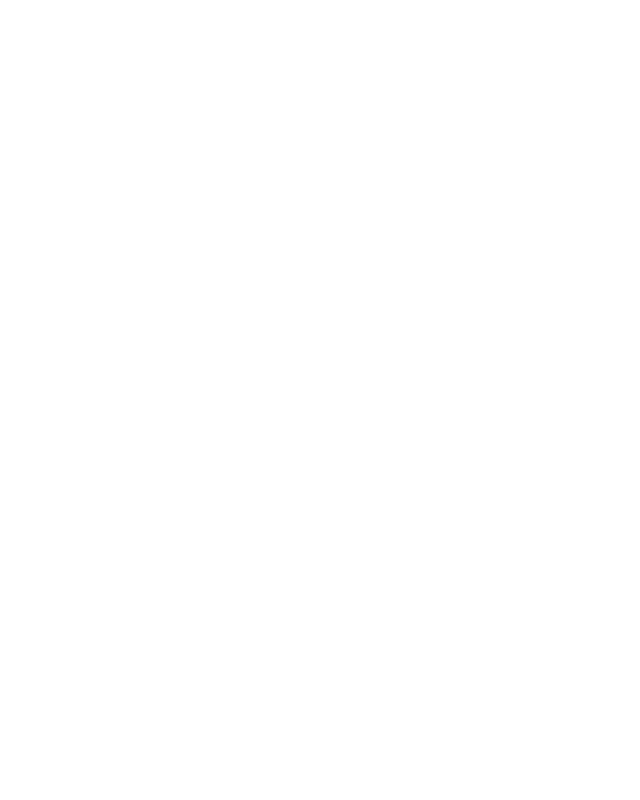
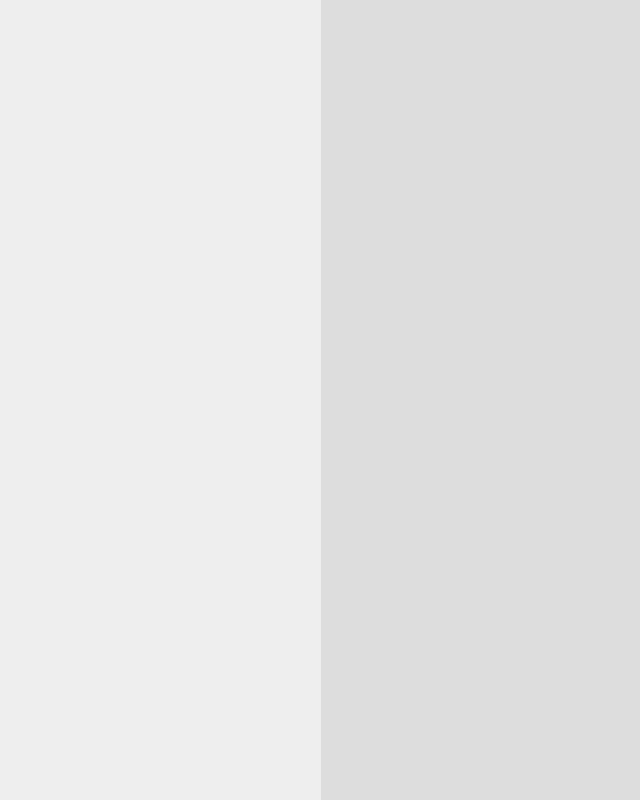
Before and after one commit to matthsena/isilang-webeditor, a Next.js app: page / in a window 1280 px wide. Shown: the whole page, without its empty margins (319-959 px from the left). Built offline with nearby package versions, Linux system fonts and the light colour scheme.

Commit message:
chore: definição dos paineis

```diff
--- a/pages/index.tsx
+++ b/pages/index.tsx
@@ -1,14 +1,42 @@
 import type { NextPage } from 'next'
 import Head from 'next/head'
+import styled from '@emotion/styled'
+
+const Body = styled.div`
+  box-sizing: border-box;
+  padding: 0;
+  margin: 0;
+`
+const Panel = styled.div`
+  top: 0;
+  position: absolute;
+  height: 100vh;
+  width: 50vw;
+`
+
+const RightPanel = styled(Panel)`
+  left: 0;
+  background: #eee;
+`
+
+const LeftPanel = styled(Panel)`
+  right: 0;
+  background: #ddd;
+`
 
 const Home: NextPage = () => {
   return (
     <div>
       <Head>
-        <title>Create Next App</title>
-        <meta name="description" content="Generated by create next app" />
+        <title>IsiLanguage Web Editor</title>
+        <meta name="description" content="Editor Web da linguagem IsiLanguage" />
         <link rel="icon" href="/favicon.ico" />
       </Head>
+      <Body>
+        <RightPanel></RightPanel>
+
+        <LeftPanel></LeftPanel>
+      </Body>
     </div>
   )
 }
```
